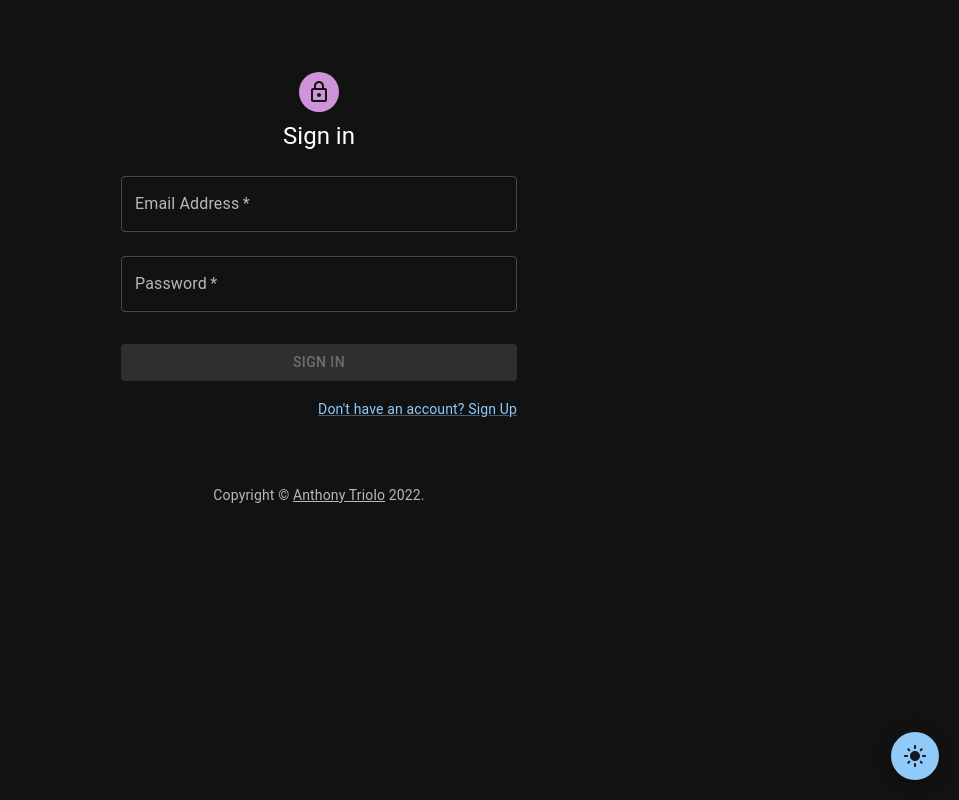
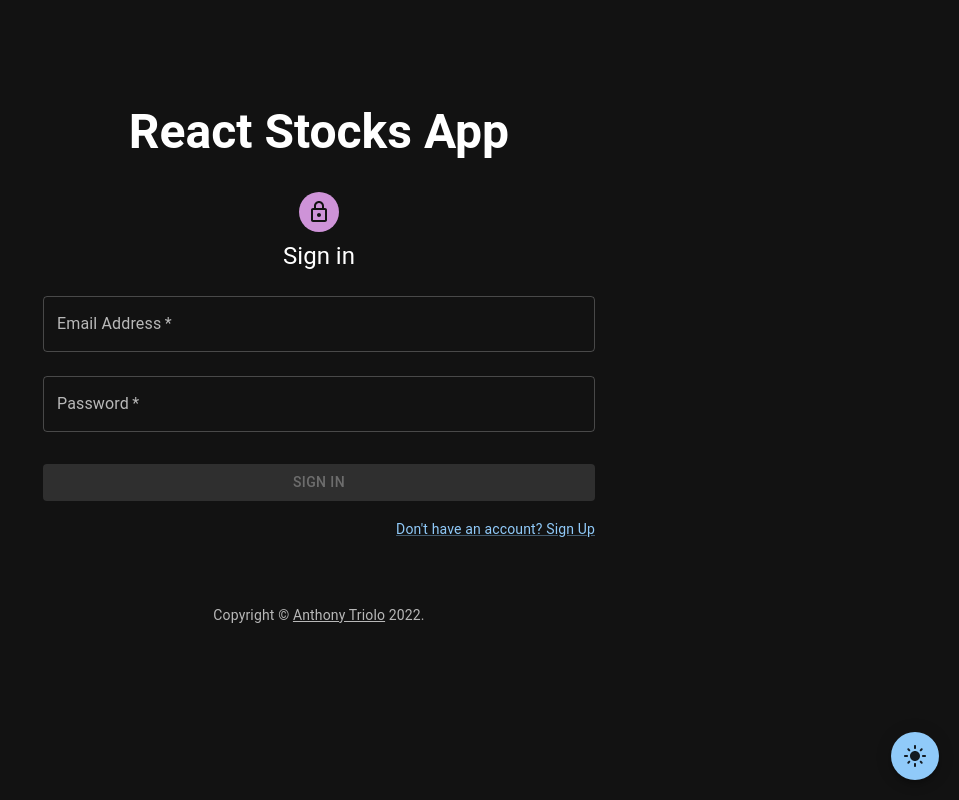
Before and after one commit to ajtriolo1/react-stocks, a React (Create React App) app: page /login in a window 1280 px wide. Shown: the whole page, without its empty margins (321-1280 px from the left). Built offline with nearby package versions, Linux system fonts and the light colour scheme.

Commit message:
Added title to login page

```diff
--- a/src/screens/LoginScreen.js
+++ b/src/screens/LoginScreen.js
@@ -57,16 +57,19 @@ export default function LoginScreen() {
   };
 
   return (
-    <Container component='main' maxWidth='xs'>
+    <Container component='main' maxWidth='sm'>
       <CssBaseline />
       <Box
         sx={{
-          marginTop: 8,
+          marginTop: 13,
           display: 'flex',
           flexDirection: 'column',
           alignItems: 'center',
         }}
       >
+        <Typography variant='h3' sx={{ mb: 3 }} fontWeight={'bold'}>
+          React Stocks App
+        </Typography>
         <Avatar sx={{ m: 1, bgcolor: 'secondary.main' }}>
           <LockOutlinedIcon />
         </Avatar>
```
